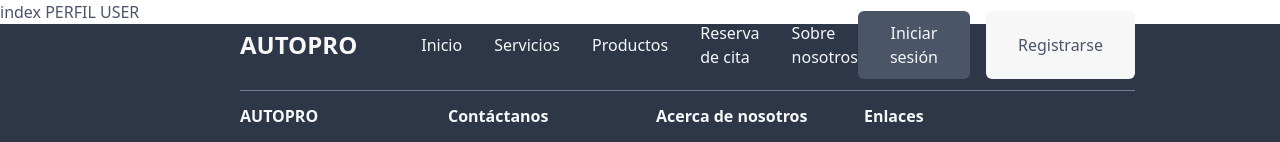
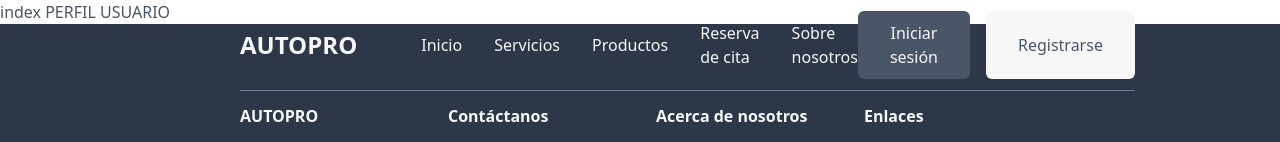
Before and after one commit to juanfrancia12/autopro, a Next.js app: page /1/perfil in a window 1280 px wide. Shown: the top 142 px of the page. Built offline with nearby package versions, Linux system fonts and the light colour scheme.

Commit message:
agregado pagina inicio de usuario

```diff
--- a/src/pages/[username]/perfil/index.tsx
+++ b/src/pages/[username]/perfil/index.tsx
@@ -3,7 +3,7 @@ import React from 'react'
 type Props = {}
 
 const index = (props: Props) => {
-  return <div>index PERFIL USER</div>
+  return <div>index PERFIL USUARIO</div>
 }
 
 export default index
```
